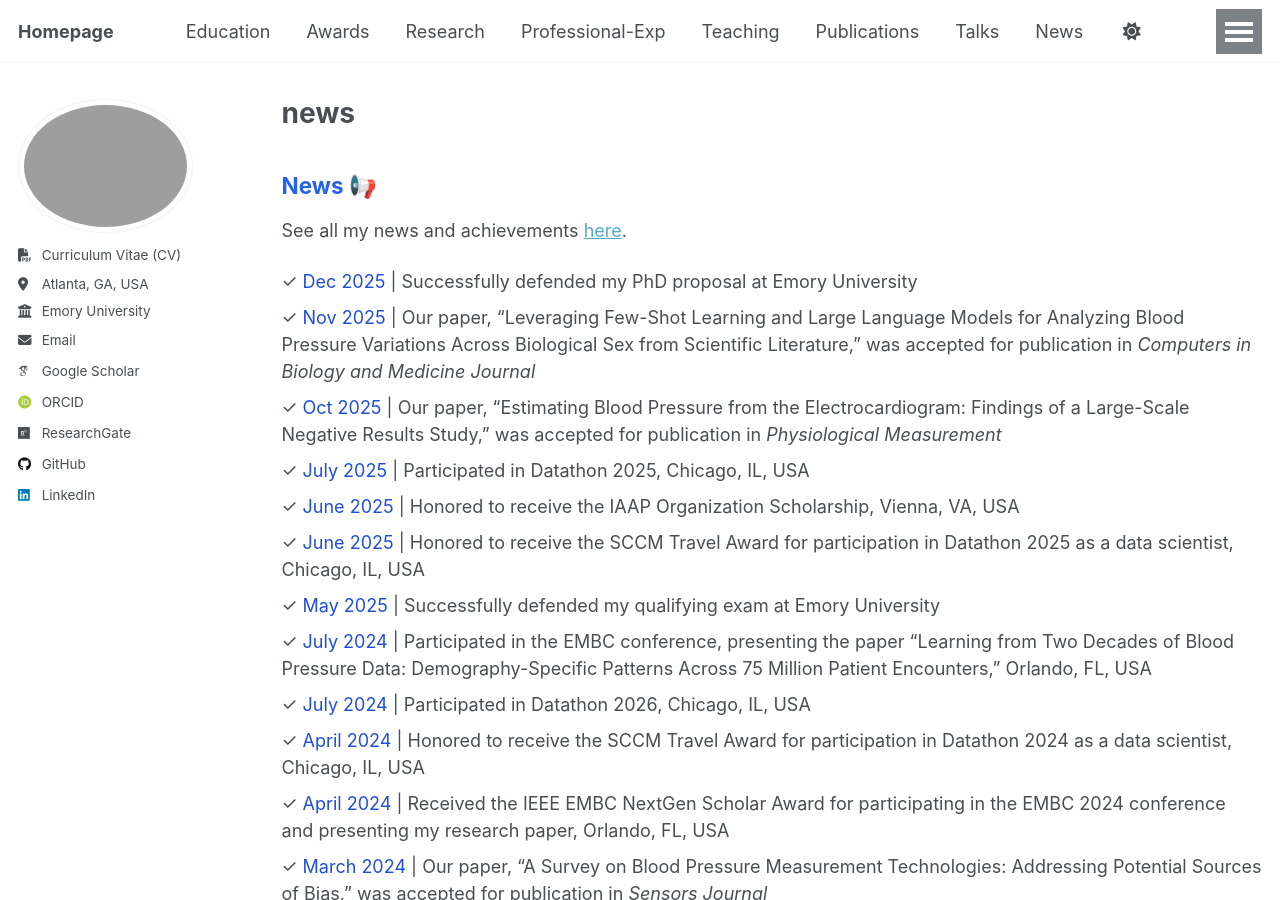
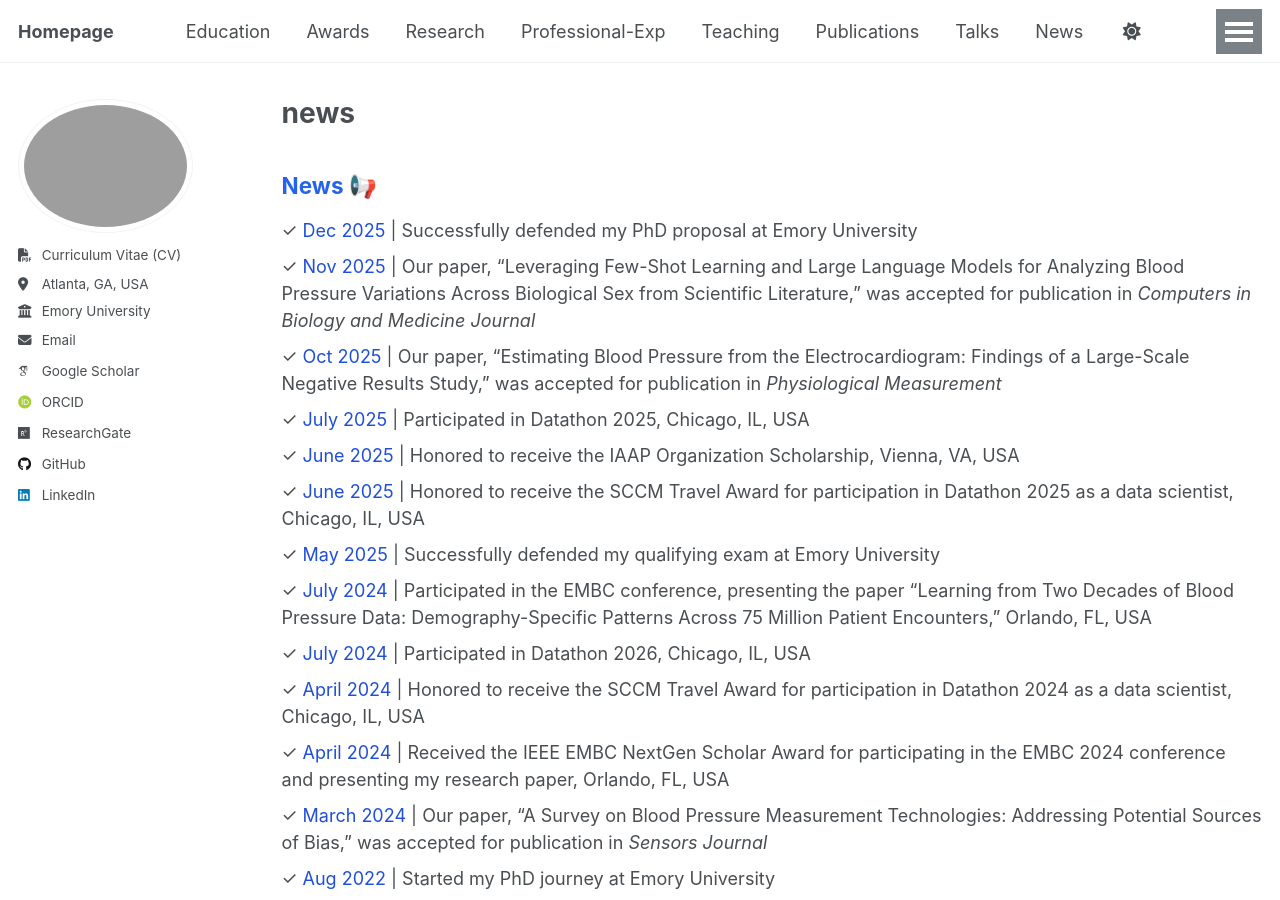
Before and after one commit to Somayyehmousavi/somayyehmousavi.github.io, a Jekyll site: the page built from _pages/news.md, in a window 1280 px wide and 900 px high. Built offline with Jekyll 4.4.1, drawn with Linux system fonts in a browser that asks for light colours; some web fonts are replaced.

Commit message:
Update news.md

```diff
--- a/_pages/news.md
+++ b/_pages/news.md
@@ -5,7 +5,6 @@ permalink: /news/
 author_profile: true
 ---
 <h2 style="color:#2563eb;">News 📢</h2>
-<p>See all my news and achievements <a href="/news">here</a>.</p>
 <ul style="list-style-type: none; padding-left: 0;">
   <li>✓ <span style="color:#1f4ed8;">Dec 2025</span> | Successfully defended my PhD proposal at Emory University</li>
   <li>✓ <span style="color:#1f4ed8;">Nov 2025</span> | Our paper, “Leveraging Few-Shot Learning and Large Language Models for Analyzing Blood Pressure Variations Across Biological Sex from Scientific Literature,” was accepted for publication in <i>Computers in Biology and Medicine Journal</i></li>
```
